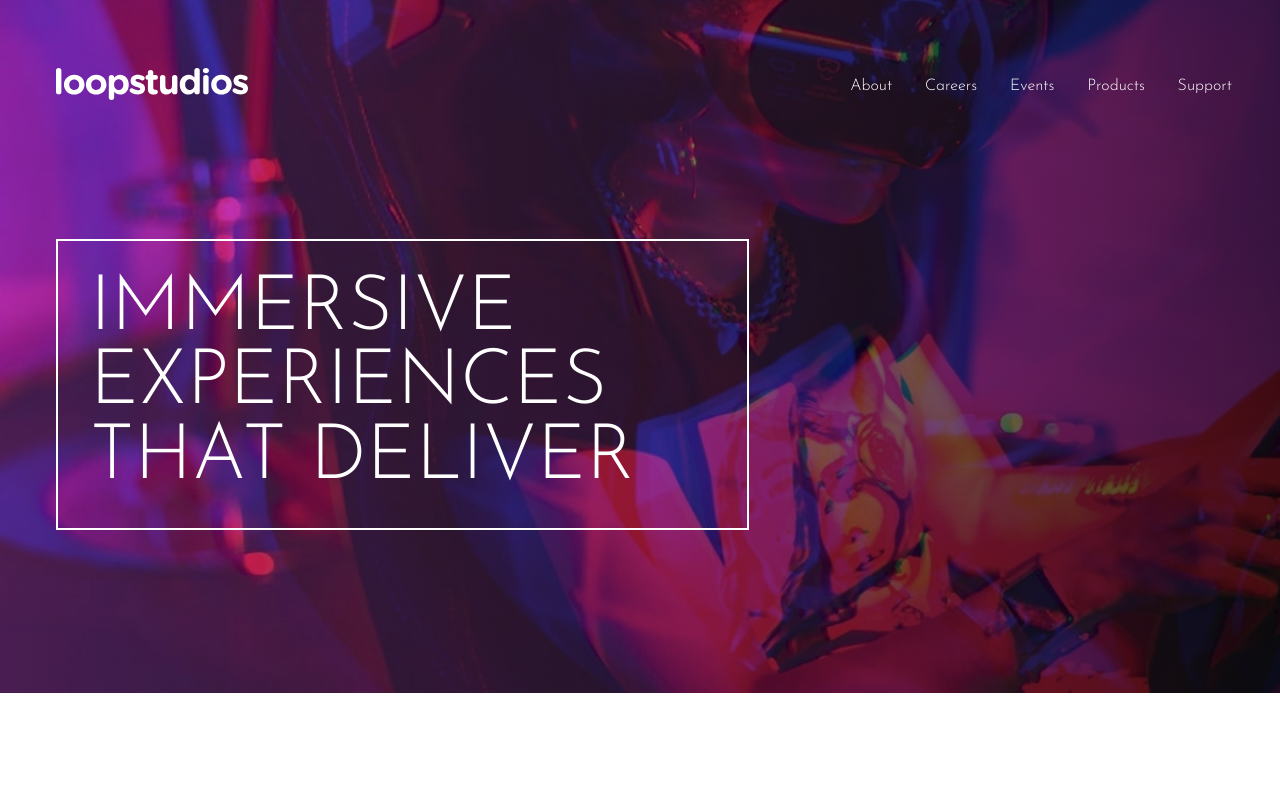
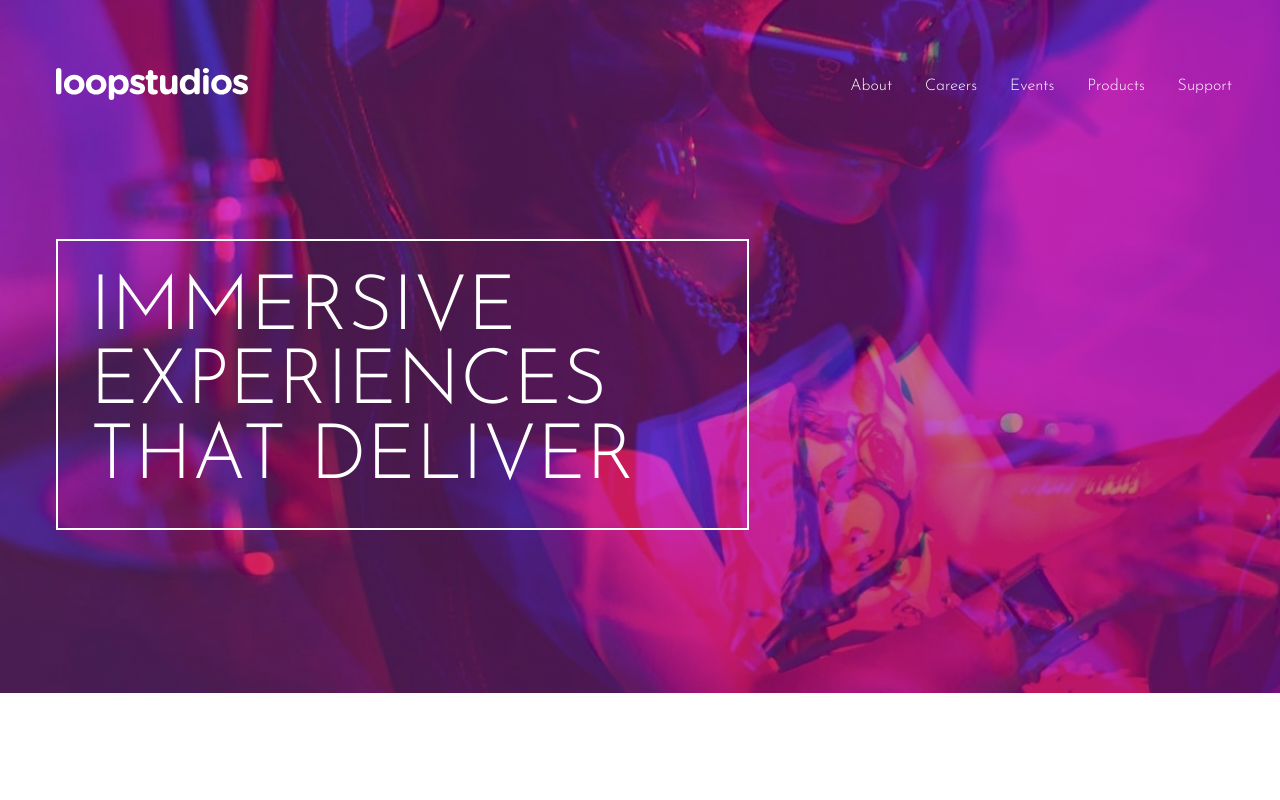
Before and after one commit to mustapha-moutaki/Projet-Workshop---Landing-Page-Loopstudios, a plain HTML site: page index.html in a window 1280 px wide. Shown: the top 800 px of the page. Drawn offline with nearby package versions, Linux system fonts and the light colour scheme.

Commit message:
fixing hero section banner

```diff
--- a/assets/css/styles.css
+++ b/assets/css/styles.css
@@ -227,8 +227,8 @@ background-size: cover;
   @media screen and (min-width: 992px) {
     .header {
       /* Indice 34 : Changez le fond pour les écrans plus larges avec une autre image. Utilisez background avec une nouvelle URL. */
+      background-image: linear-gradient(to right, rgba(128, 0, 128, 0.274), rgba(128, 0, 128, 0.574)), url(/assets/images/desktop/image-hero.jpg);
 
-      background-image:linear-gradient(to right , rgba(128, 0, 128, 0.274), rgba(128, 0, 128, 0.574), url(/assets/images/desktop/image-grid.jpg));
       /* Indice 35 : Assurez-vous que l'image couvre le conteneur. */
       background-size: cover;
     }
```
